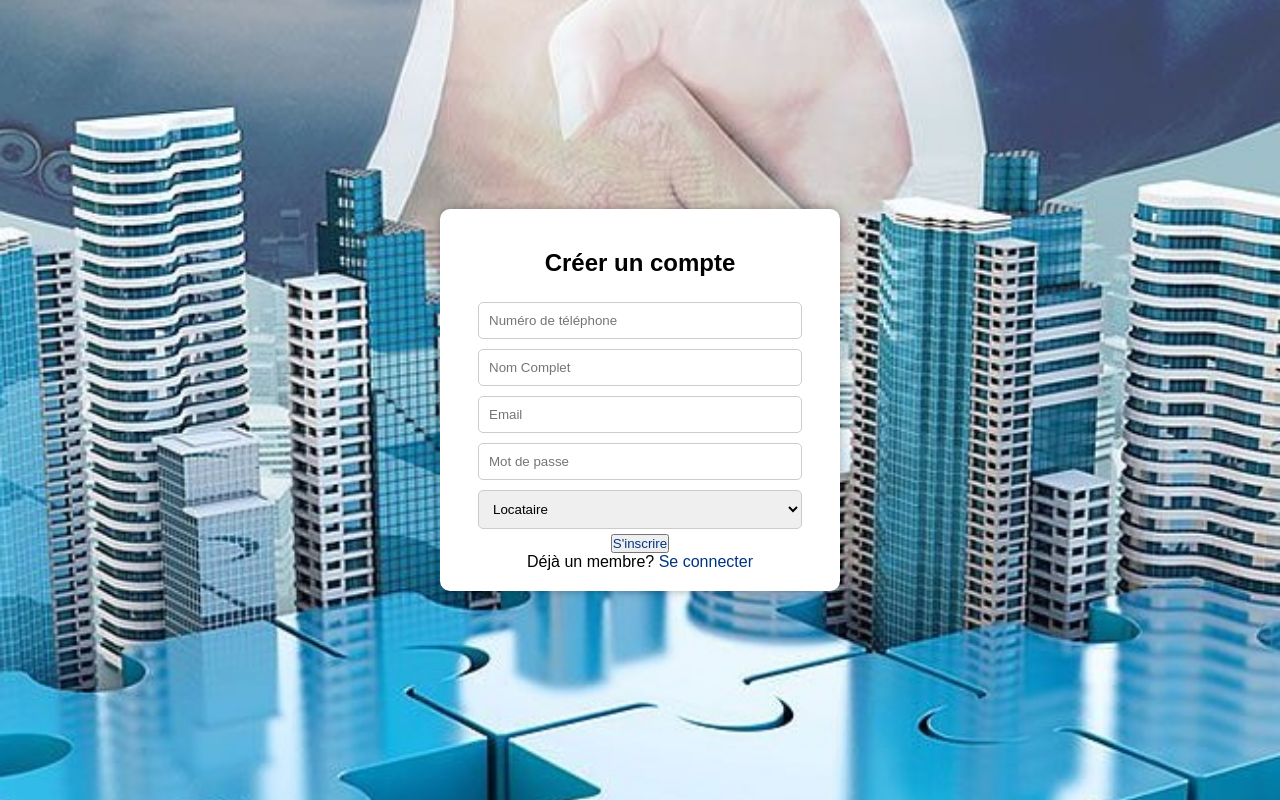
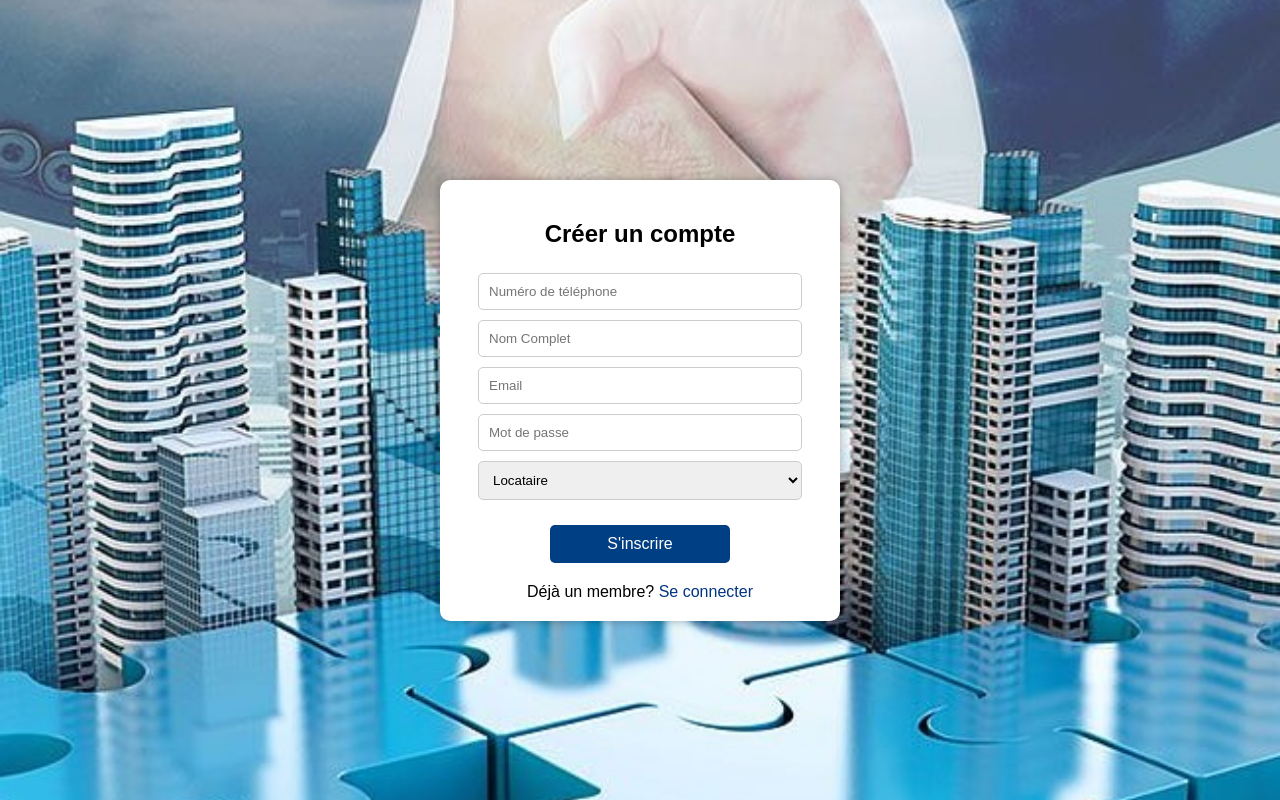
Before and after one commit to sarahm072/immogest_projet, a plain HTML site: page singup.html in a window 1280 px wide. Drawn offline with Linux system fonts and the light colour scheme.

Commit message:
Update singup.html

```diff
--- a/singup.html
+++ b/singup.html
@@ -16,7 +16,7 @@
         <option value="Renter">Locataire</option>
         <option value="Buyer">Acheteur</option>
     </select>
-    <button type="submit" name="submit"><a href='bienvenu.html'>S'inscrire</a></button>
+    <a href='bienvenu.html' class="btn">S'inscrire</a>
         <p>Déjà un membre? <a href="login.html">Se connecter</a></p>
     </div>
 </body>
```
